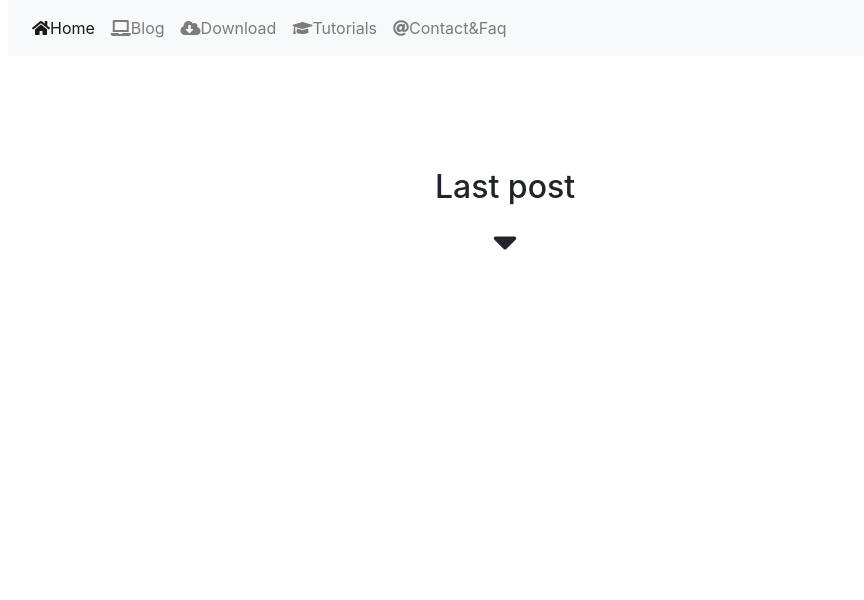
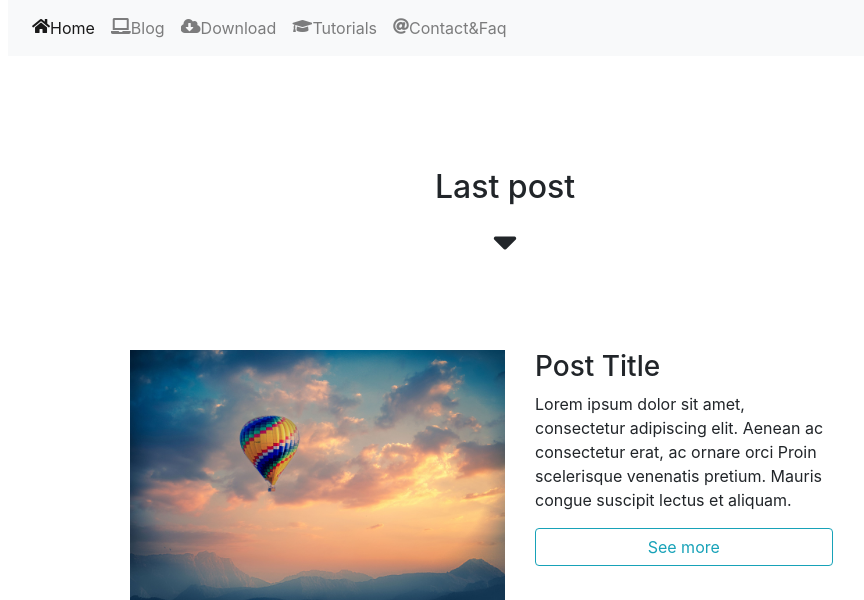
Before and after one commit to Edwina-molinaro/Blog-Loovies, a PHP site: page / in a window 1280 px wide. Shown: the part 480-1080 px from the top of the page, without its empty margins (120-984 px from the left). Before the commit the page ends 730 px from the top, so only its background shows below. Run offline with PHP 8.4, Linux system fonts and the light colour scheme; some libraries are stand-ins or nearby versions.

Commit message:
home page - post

```diff
--- a/index.php
+++ b/index.php
@@ -63,9 +63,21 @@
           <h2>Last post</h2>
         </div>
         <div class="row col-12 d-flex justify-content-center">
-        <i class="fas fa-sort-down arrow-last_post"></i>
+          <i class="fas fa-sort-down arrow-last_post"></i>
         </div>
 
+        <div class="row">
+          <div class="col-6 post-section_home mt-5 d-flex justify-content-end">
+            <img src="src/img/balloon.jpg" class="mt-5" alt="...">
+          </div>
+
+          <div class="col-3 post-section_home mt-5 d-flex justify-content-start flex-column">
+            <h3 class="mt-5">Post Title</h3>
+            <p>Lorem ipsum dolor sit amet, consectetur adipiscing elit. Aenean ac consectetur erat, ac ornare orci
+               Proin scelerisque venenatis pretium. Mauris congue suscipit lectus et aliquam.</p>
+               <button type="button" class="btn btn-outline-info">See more</button>
+          </div>
+        </div>
 
       <script src="https://code.jquery.com/jquery-3.5.1.slim.min.js" integrity="sha384-DfXdz2htPH0lsSSs5nCTpuj/zy4C+OGpamoFVy38MVBnE+IbbVYUew+OrCXaRkfj" crossorigin="anonymous"></script>
       <script src="https://cdn.jsdelivr.net/npm/popper.js@1.16.0/dist/umd/popper.min.js" integrity="sha384-Q6E9RHvbIyZFJoft+2mJbHaEWldlvI9IOYy5n3zV9zzTtmI3UksdQRVvoxMfooAo" crossorigin="anonymous"></script>
--- a/public/css/main.css
+++ b/public/css/main.css
@@ -1,4 +1,8 @@
-
+*, body{
+    margin: 0;
+    padding: 0;
+    overflow-x: hidden;
+}
 
 
 /*//////// MULTI LANGUAGES ////////*/
@@ -31,6 +35,14 @@
     padding: 4rem 0 0 0  ;
 }
 
+h2, h3{
+    overflow: hidden;
+}
+
 .arrow-last_post{
     font-size: 2.5em;
 }
+
+.post-section_home, img{
+    width: 60%;
+}
```
